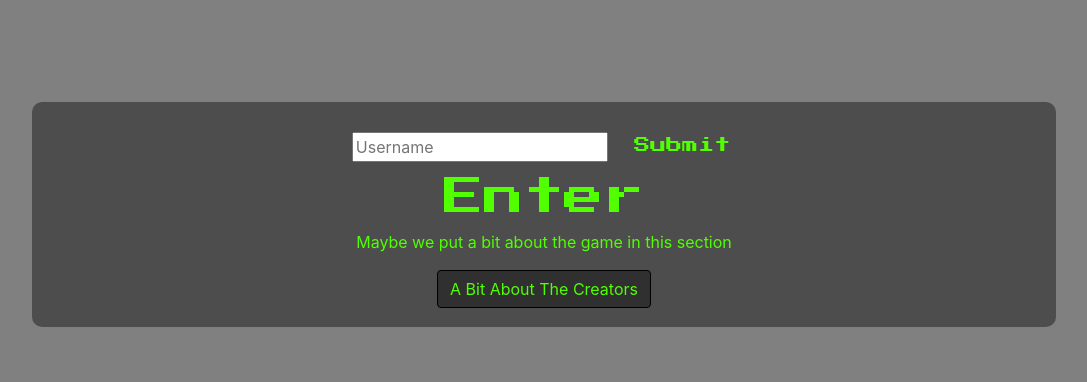
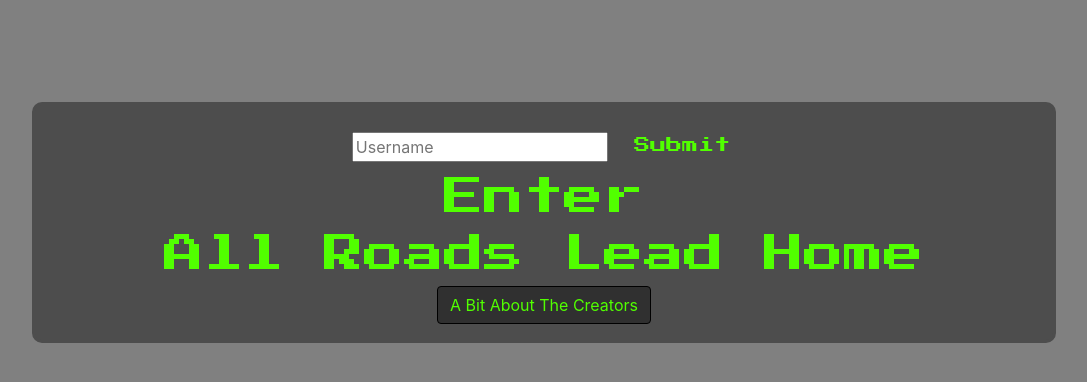
Before and after one commit to Ddupasquier/Phase3Project---Front_End, a React (Create React App) app in the folder my-app-frontend/: page / in a window 1280 px wide. Shown: the top 382 px of the page, without its empty margins (96-1183 px from the left). Built offline with nearby package versions, Linux system fonts and the light colour scheme.

Commit message:
final commit post-presentation

```diff
--- a/my-app-frontend/public/index.html
+++ b/my-app-frontend/public/index.html
@@ -53,7 +53,7 @@
       work correctly both with client-side routing and a non-root public URL.
       Learn how to configure a non-root public URL by running `npm run build`.
     -->
-    <title>React App</title>
+    <title>All Roads Lead Home</title>
   </head>
   <body>
 
--- a/my-app-frontend/src/IntroScreen.js
+++ b/my-app-frontend/src/IntroScreen.js
@@ -8,9 +8,9 @@ function IntroScreen() {
     <>
       <div className="introscreen">
       <UserLogin />
-        <p className="togreen">
-          Maybe we put a bit about the game in this section
-        </p>
+        <h1 className="togreen bitfont">
+          All Roads Lead Home
+        </h1>
         <div>
           <p>
             <button
```
